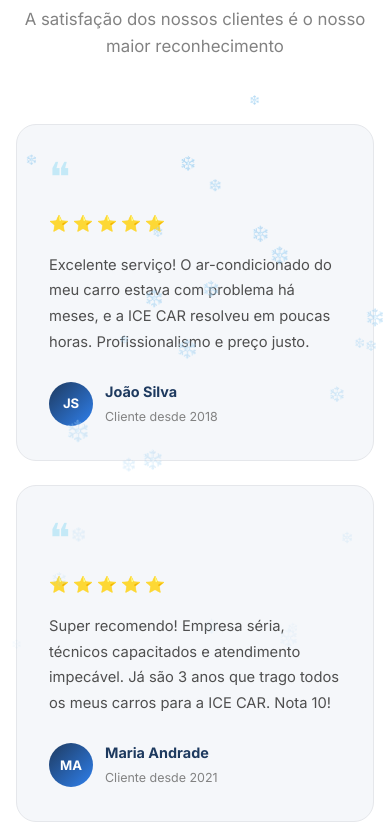
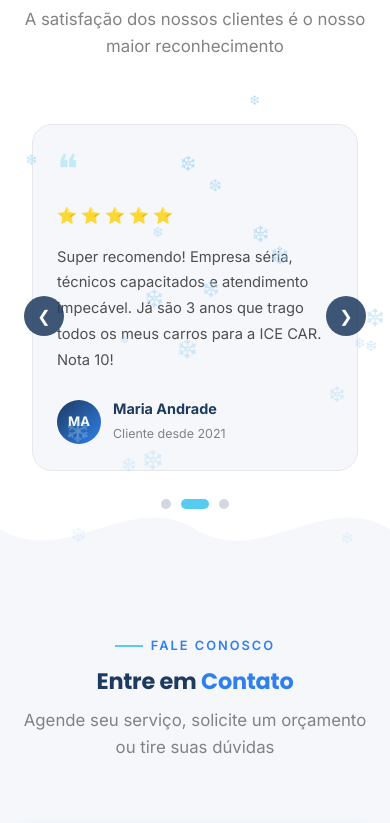
Before and after one commit to Lucas-dev98/ICE_CAR, a React (Vite) app: page / in a window 390 px wide. Shown: the part 8100-8923 px from the top of the page. Built offline with nearby package versions, Linux system fonts and the light colour scheme.

Commit message:
Feat: Transform testimonials into auto-play carousel with navigation controls

```diff
--- a/src/components/Depoimentos.css
+++ b/src/components/Depoimentos.css
@@ -8,12 +8,30 @@
   box-sizing: border-box;
 }
 
-.testimonials-grid {
-  display: grid;
-  grid-template-columns: repeat(3, 1fr);
-  gap: 24px;
+/* Carousel Container */
+.testimonials-carousel {
+  position: relative;
+  max-width: 700px;
+  margin: 0 auto;
 }
 
+.carousel-inner {
+  position: relative;
+  width: 100%;
+  overflow: hidden;
+}
+
+.carousel-slide {
+  width: 100%;
+  opacity: 0;
+  transition: opacity 0.6s ease-in-out;
+}
+
+.carousel-slide.active {
+  opacity: 1;
+}
+
+/* Testimonial Card */
 .testimonial-card {
   background: #F5F7FA;
   border: 1px solid #E5E7EB;
@@ -21,6 +39,9 @@
   padding: 32px;
   position: relative;
   transition: all 0.3s ease;
+  min-height: 340px;
+  display: flex;
+  flex-direction: column;
 }
 
 .testimonial-card:hover {
@@ -50,12 +71,14 @@
   line-height: 1.75;
   font-style: italic;
   margin-bottom: 24px;
+  flex-grow: 1;
 }
 
 .testimonial-author {
   display: flex;
   align-items: center;
   gap: 12px;
+  margin-top: auto;
 }
 
 .author-avatar {
@@ -83,9 +106,74 @@
   color: #828282;
 }
 
+/* Carousel Navigation Arrows */
+.carousel-arrow {
+  position: absolute;
+  top: 50%;
+  transform: translateY(-50%);
+  background: rgba(30, 58, 95, 0.85);
+  color: white;
+  border: none;
+  width: 44px;
+  height: 44px;
+  border-radius: 50%;
+  cursor: pointer;
+  font-size: 1.2rem;
+  display: flex;
+  align-items: center;
+  justify-content: center;
+  z-index: 10;
+  transition: all 0.3s ease;
+}
+
+.carousel-arrow:hover {
+  background: #1E3A5F;
+  transform: translateY(-50%) scale(1.1);
+}
+
+.carousel-prev {
+  left: -60px;
+}
+
+.carousel-next {
+  right: -60px;
+}
+
+/* Carousel Dots */
+.carousel-dots {
+  display: flex;
+  gap: 10px;
+  justify-content: center;
+  margin-top: 28px;
+}
+
+.carousel-dot {
+  width: 10px;
+  height: 10px;
+  border-radius: 50%;
+  background: rgba(30, 58, 95, 0.2);
+  border: none;
+  cursor: pointer;
+  transition: all 0.3s ease;
+}
+
+.carousel-dot:hover {
+  background: rgba(30, 58, 95, 0.4);
+}
+
+.carousel-dot.active {
+  background: #56CCF2;
+  width: 28px;
+  border-radius: 5px;
+}
+
 @media (max-width: 1100px) {
-  .testimonials-grid {
-    grid-template-columns: 1fr 1fr;
+  .carousel-prev {
+    left: -50px;
+  }
+
+  .carousel-next {
+    right: -50px;
   }
 }
 
@@ -94,9 +182,27 @@
     padding: 60px 0;
   }
 
-  .testimonials-grid {
-    grid-template-columns: 1fr;
-    max-width: 520px;
-    margin: 0 auto;
+  .testimonials-carousel {
+    max-width: 100%;
+    padding: 0 16px;
+  }
+
+  .carousel-prev {
+    left: 8px;
+    width: 40px;
+    height: 40px;
+    font-size: 1rem;
+  }
+
+  .carousel-next {
+    right: 8px;
+    width: 40px;
+    height: 40px;
+    font-size: 1rem;
+  }
+
+  .testimonial-card {
+    padding: 24px;
+    min-height: 320px;
   }
 }
--- a/src/components/Depoimentos.jsx
+++ b/src/components/Depoimentos.jsx
@@ -1,8 +1,10 @@
 import './Depoimentos.css';
-import { useEffect, useRef } from 'react';
+import { useEffect, useRef, useState } from 'react';
 
 const Depoimentos = () => {
   const particlesRef = useRef(null);
+  const [currentIndex, setCurrentIndex] = useState(0);
+  const [isAutoplay, setIsAutoplay] = useState(true);
 
   useEffect(() => {
     const createParticle = () => {
@@ -31,6 +33,7 @@ const Depoimentos = () => {
     const interval = setInterval(createParticle, 1800);
     return () => clearInterval(interval);
   }, []);
+
   const depoimentos = [
     {
       texto: 'Excelente serviço! O ar-condicionado do meu carro estava com problema há meses, e a ICE CAR resolveu em poucas horas. Profissionalismo e preço justo.',
@@ -55,6 +58,40 @@ const Depoimentos = () => {
     },
   ];
 
+  // Auto-advance carousel
+  useEffect(() => {
+    if (!isAutoplay) return;
+
+    const timer = setInterval(() => {
+      setCurrentIndex((prev) => (prev + 1) % depoimentos.length);
+    }, 5000); // Change every 5 seconds
+
+    return () => clearInterval(timer);
+  }, [isAutoplay, depoimentos.length]);
+
+  const handlePrev = () => {
+    setIsAutoplay(false);
+    setCurrentIndex((prev) => (prev - 1 + depoimentos.length) % depoimentos.length);
+  };
+
+  const handleNext = () => {
+    setIsAutoplay(false);
+    setCurrentIndex((prev) => (prev + 1) % depoimentos.length);
+  };
+
+  const handleDotClick = (idx) => {
+    setIsAutoplay(false);
+    setCurrentIndex(idx);
+  };
+
+  // Resume autoplay after 8 seconds of user interaction
+  useEffect(() => {
+    if (!isAutoplay) {
+      const timer = setTimeout(() => setIsAutoplay(true), 8000);
+      return () => clearTimeout(timer);
+    }
+  }, [isAutoplay]);
+
   return (
     <section className="depoimentos">
       <div className="container">
@@ -64,23 +101,48 @@ const Depoimentos = () => {
           <p>A satisfação dos nossos clientes é o nosso maior reconhecimento</p>
         </div>
 
-        <div className="testimonials-grid">
-          {depoimentos.map((test, idx) => (
-            <div key={idx} className="testimonial-card" data-animate="fade-up">
+        <div className="testimonials-carousel">
+          {/* Carousel Container */}
+          <div className="carousel-inner">
+            <div className="carousel-slide active">
+              {depoimentos[currentIndex] && (
+                <div className="testimonial-card" data-animate="fade-up">
                   <div className="testimonial-quote">❝</div>
                   <div className="stars">
-                {[...Array(test.stars)].map((_, i) => <span key={i}>⭐</span>)}
+                    {[...Array(depoimentos[currentIndex].stars)].map((_, i) => <span key={i}>⭐</span>)}
                   </div>
-              <p>{test.texto}</p>
+                  <p>{depoimentos[currentIndex].texto}</p>
                   <div className="testimonial-author">
-                <div className="author-avatar">{test.sigla}</div>
+                    <div className="author-avatar">{depoimentos[currentIndex].sigla}</div>
                     <div className="author-info">
-                  <strong>{test.autor}</strong>
-                  <span>{test.desde}</span>
+                      <strong>{depoimentos[currentIndex].autor}</strong>
+                      <span>{depoimentos[currentIndex].desde}</span>
                     </div>
                   </div>
                 </div>
+              )}
+            </div>
+          </div>
+
+          {/* Navigation Arrows */}
+          <button className="carousel-arrow carousel-prev" onClick={handlePrev} aria-label="Anterior">
+            ❮
+          </button>
+          <button className="carousel-arrow carousel-next" onClick={handleNext} aria-label="Próximo">
+            ❯
+          </button>
+
+          {/* Dots Indicator */}
+          <div className="carousel-dots">
+            {depoimentos.map((_, idx) => (
+              <button
+                key={idx}
+                className={`carousel-dot ${idx === currentIndex ? 'active' : ''}`}
+                onClick={() => handleDotClick(idx)}
+                aria-label={`Ir para depoimento ${idx + 1}`}
+              />
             ))}
+          </div>
         </div>
 
         <div className="section-particles" ref={particlesRef}></div>
```
Lines whose indentation alone changed are shown as unchanged.
